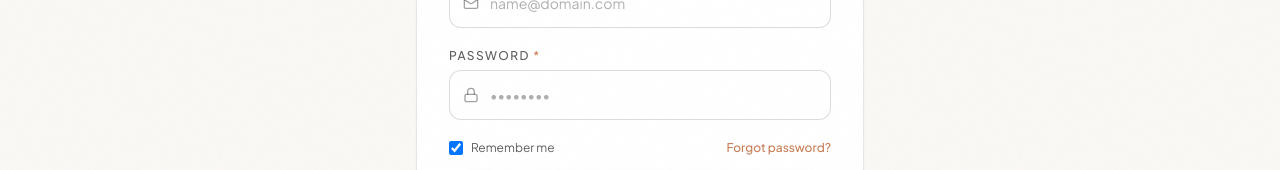
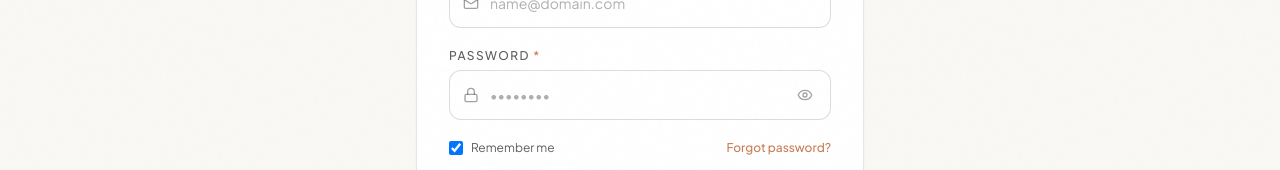
Before and after one commit to puvanakopis/Radiance, a Next.js app in the folder frontend/: page /login in a window 1280 px wide. Shown: the part 475-645 px from the top of the page. Built offline with nearby package versions, Linux system fonts and the light colour scheme; no server answers; a web font is replaced by a local one.

Commit message:
feat(ui): add password visibility toggle to reusable Input component

```diff
--- a/frontend/src/components/ui/Input.tsx
+++ b/frontend/src/components/ui/Input.tsx
@@ -1,4 +1,7 @@
-import React, { forwardRef } from 'react';
+'use client';
+
+import React, { forwardRef, useState } from 'react';
+import { Eye, EyeOff } from 'lucide-react';
 
 export interface InputProps extends React.InputHTMLAttributes<HTMLInputElement> {
   label?: string;
@@ -6,11 +9,49 @@ export interface InputProps extends React.InputHTMLAttributes<HTMLInputElement>
   helperText?: string;
   icon?: React.ReactNode;
   rightElement?: React.ReactNode;
+  showPasswordToggle?: boolean;
 }
 
 export const Input = forwardRef<HTMLInputElement, InputProps>(
-  ({ label, error, helperText, icon, rightElement, className = '', id, ...props }, ref) => {
+  (
+    {
+      label,
+      error,
+      helperText,
+      icon,
+      rightElement,
+      className = '',
+      id,
+      type,
+      showPasswordToggle = true,
+      ...props
+    },
+    ref
+  ) => {
+    const [showPassword, setShowPassword] = useState(false);
+    const isPassword = type === 'password';
+    const effectiveType = isPassword ? (showPassword ? 'text' : 'password') : type;
     const inputId = id || (label ? label.toLowerCase().replace(/\s+/g, '-') : undefined);
+
+    const hasRightElement = !!rightElement || (isPassword && showPasswordToggle);
+
+    const renderRightElement = () => {
+      if (rightElement) return rightElement;
+      if (isPassword && showPasswordToggle) {
+        return (
+          <button
+            type="button"
+            onClick={() => setShowPassword(!showPassword)}
+            className="text-[#1A1A1A]/40 hover:text-[#1A1A1A] transition-colors p-1 cursor-pointer focus:outline-none"
+            aria-label={showPassword ? 'Hide password' : 'Show password'}
+            tabIndex={-1}
+          >
+            {showPassword ? <EyeOff className="w-4 h-4" /> : <Eye className="w-4 h-4" />}
+          </button>
+        );
+      }
+      return null;
+    };
 
     return (
       <div className="w-full flex flex-col gap-1.5 text-left">
@@ -28,6 +69,7 @@ export const Input = forwardRef<HTMLInputElement, InputProps>(
           <input
             id={inputId}
             ref={ref}
+            type={effectiveType}
             className={`
               w-full bg-[#FFFFFF] text-[#1A1A1A] placeholder:text-[#1A1A1A]/35 text-sm
               border border-[#1A1A1A]/15 rounded-xl px-4 py-3.5
@@ -35,15 +77,15 @@ export const Input = forwardRef<HTMLInputElement, InputProps>(
               focus:border-[#1A1A1A] focus:ring-2 focus:ring-[#1A1A1A]/5
               disabled:opacity-50 disabled:bg-[#FAF8F5]
               ${icon ? 'pl-10' : ''}
-              ${rightElement ? 'pr-12' : ''}
+              ${hasRightElement ? 'pr-12' : ''}
               ${error ? '!border-[#C87D55] !ring-1 !ring-[#C87D55]/20' : ''}
               ${className}
             `}
             {...props}
           />
-          {rightElement && (
-            <div className="absolute right-3.5 top-1/2 -translate-y-1/2">
-              {rightElement}
+          {hasRightElement && (
+            <div className="absolute right-3.5 top-1/2 -translate-y-1/2 flex items-center">
+              {renderRightElement()}
             </div>
           )}
         </div>
```
